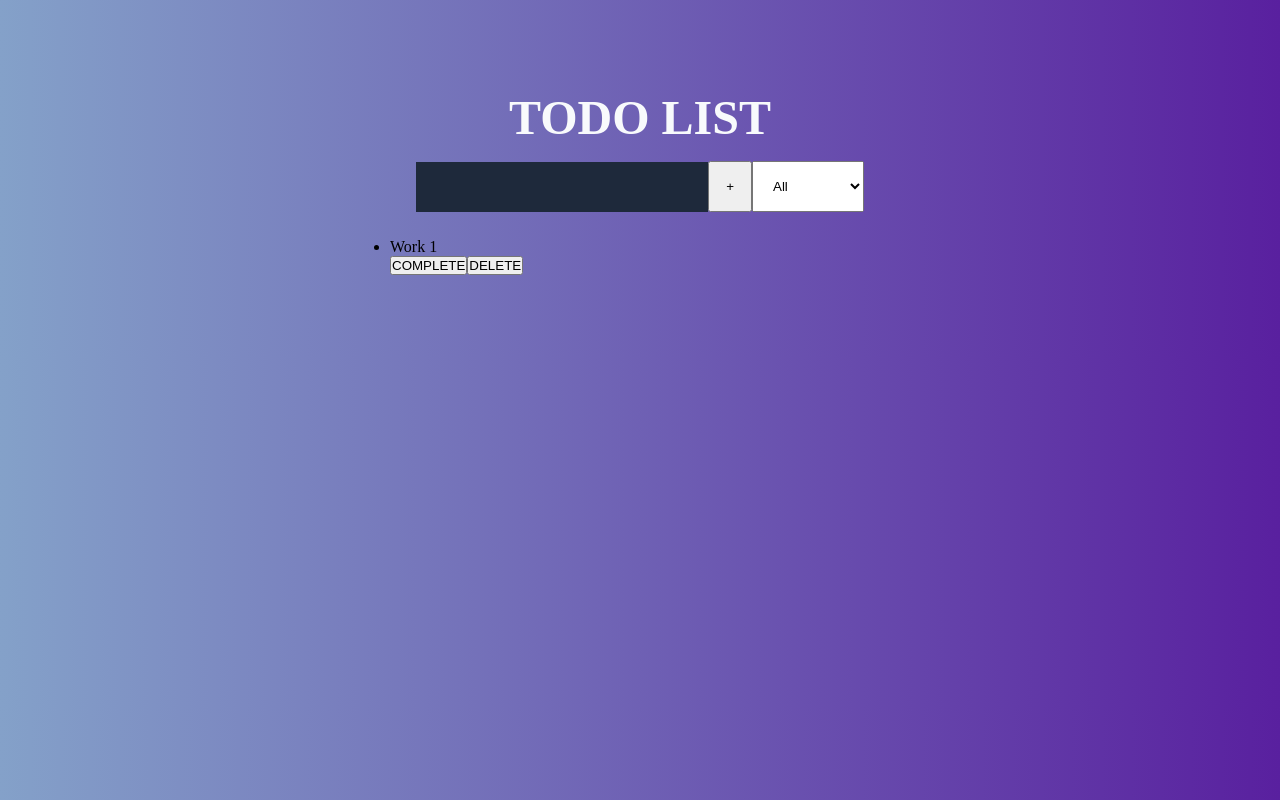
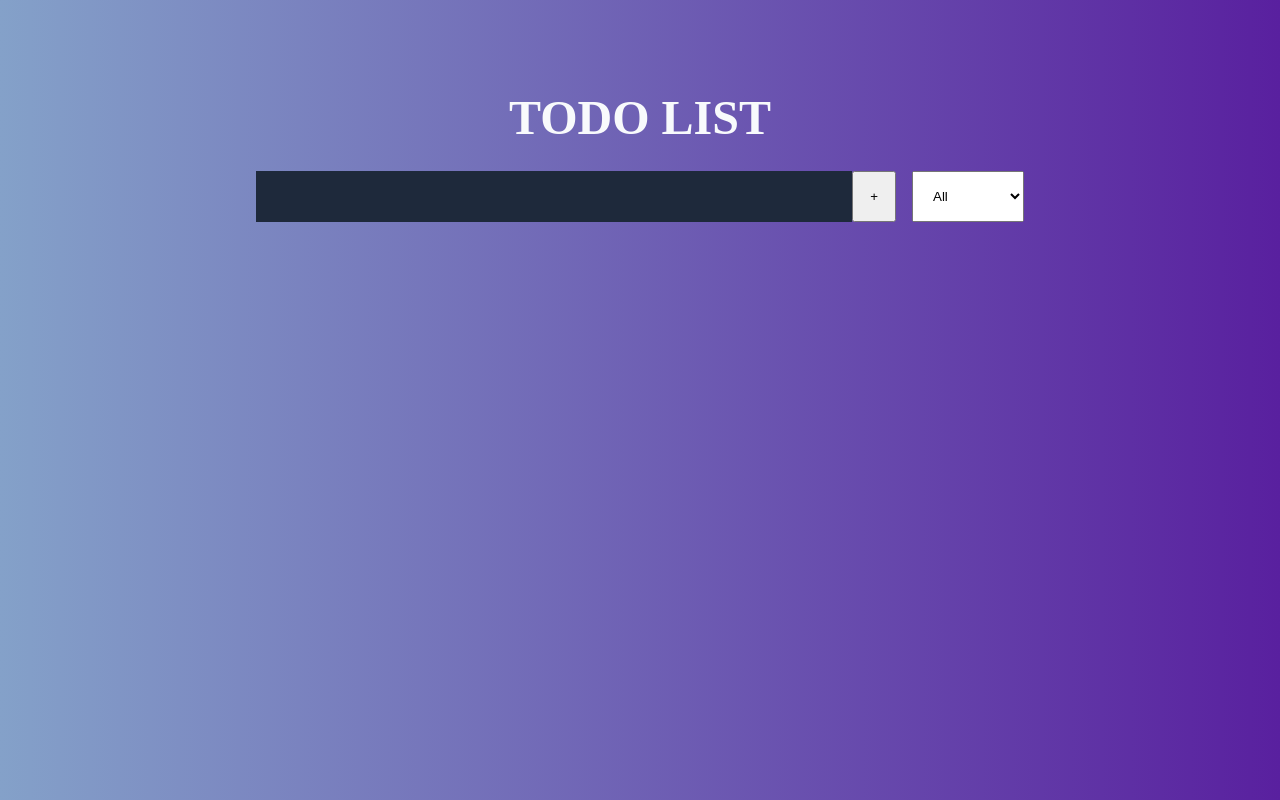
Before and after one commit to CodeChd/todo-app, a React (Vite) app: page / in a window 1280 px wide. Built offline with nearby package versions, Linux system fonts and the light colour scheme.

Commit message:
add & delete func

```diff
--- /dev/null
+++ b/components/Form.jsx
@@ -0,0 +1,42 @@
+import { useState } from "react"
+import { toast } from "react-hot-toast"
+
+
+export default function Form({ setIsTask }) {
+    const [isVal, setIsVal] = useState()
+
+    const onSubmit = (e) => {
+        e.preventDefault()
+
+
+        if(!isVal){
+            toast.error("Please input task")
+            return
+        }
+
+        const data ={
+            id: Math.round(Math.random() * 33),
+            task: isVal,
+            complete: "Complete",
+            delete: "Delete"
+        }
+
+        setIsTask((prev) => [...prev, data])
+        toast.success("Nice 👌")
+        setIsVal("")
+    }
+
+    return (
+        <form onSubmit={onSubmit}>
+            <div className="input-task">
+                <input type="text" value={isVal} onChange={(e) => setIsVal(e.target.value)} />
+                <button className="btn-header">+</button>
+            </div>
+            <select className="options">
+                <option value="All">All</option>
+                <option value="Complete">Complete</option>
+                <option value="Current">Current</option>
+            </select>
+        </form>
+    )
+}
--- a/components/Header.jsx
+++ b/components/Header.jsx
@@ -3,15 +3,6 @@ export default function Header() {
   return (
     <header>
             <h1>TODO LIST</h1>
-            <form >
-                <input type="text" />
-                <button className="btn-header"> +</button>
-                <select className="options">
-                    <option value="All">All</option>
-                    <option value="Complete">Complete</option>
-                    <option value="Current">Current</option>
-                </select>
-            </form>
     </header>
   )
 }
--- a/components/Tasks.jsx
+++ b/components/Tasks.jsx
@@ -1,10 +1,18 @@
-import React from 'react'
+import { useState } from "react"
 
-export default function Tasks() {
+
+
+export default function Tasks({isTask, removeTask}) {
+  const [isComplete, setIsComplete] = useState(false)
+
   return (
-    <li>
-        <p>Work 1 </p>
-        <button>COMPLETE</button><button>DELETE</button>
+    <li key={isTask.id} className='task-list'>
+
+      <p className={`${isComplete ? "task-done": null} task`}>{isTask.task}</p>
+      <button className='btn btn-complete' onClick={() => setIsComplete(!isComplete) }>{isTask.complete}</button>
+      <button className='btn btn-delete' onClick={() => removeTask(isTask.id)}>{isTask.delete}</button>
+
+
     </li>
   )
 }
--- a/components/Todos.jsx
+++ b/components/Todos.jsx
@@ -3,11 +3,16 @@ import Tasks from "./Tasks"
 
 
 
-export default function todos() {
+export default function todos({isTask, removeTask}) {
   return (
     <main>
         <ul>
-           <Tasks/>
+          {isTask.map((e) => (
+
+            <Tasks key={e.id} isTask={e} removeTask={removeTask}/>
+          ))
+
+          }
         </ul>
     </main>
   )
--- a/package.json
+++ b/package.json
@@ -10,7 +10,8 @@
   },
   "dependencies": {
     "react": "^18.2.0",
-    "react-dom": "^18.2.0"
+    "react-dom": "^18.2.0",
+    "react-hot-toast": "^2.4.0"
   },
   "devDependencies": {
     "@types/react": "^18.0.27",
--- a/src/App.css
+++ b/src/App.css
@@ -1,5 +1,5 @@
 .App{
-    max-width: 500px;
+    max-width: 800px;
     margin: 0 auto;
     margin-block: 5rem;
 }
@@ -8,20 +8,33 @@ header{
     padding: 10px;
 }
 
+h1{
+    text-align: center;
+    font-size: 3rem;
+    color: #f8fafc;
+}
+
 form{
     padding: 1rem;
+    align-items: center;
+    margin-bottom: 1rem;
+    gap: 1rem;
     display: flex;
-    align-items: center;
+}
+
+.input-task{
+display: flex;
+flex: 1;
 }
 
 input{
     background-color: #1e293b;
     padding: 1rem;
     font-size: 1rem;
+    width: 100%;
     color: #f1f5f9;
-    flex: 1;
     border: none;
-}
+    }
 
 .btn-header{
     padding: 1rem;
@@ -31,9 +44,34 @@ input{
     padding: 1rem;
 }
 
+.task-list{
+    display: flex;
+    color: #eef2ff;
+    justify-content: center;
+    margin-bottom: 1.5rem;
+    position: relative;
+}
 
-h1{
-    text-align: center;
-    font-size: 3rem;
-    color: #f8fafc;
+.task{
+    background-color: #7570d7;
+    max-width: 60%;
+    flex: 1;
+    font-weight: 600;
+    padding: 1rem;
+    transition: 500ms ease-in-out;
 }
+
+.btn{
+    padding-inline: 10px;
+    border: none;
+    cursor: pointer;
+}
+
+/* tasks */
+
+.task-done{
+    background-color: #7570d799;
+    text-decoration: line-through #eef2ff90 2px;
+    color: #4059a0;
+    transition: text-decoration 300ms ease-in-out;
+}
--- a/src/App.jsx
+++ b/src/App.jsx
@@ -1,4 +1,6 @@
 import { useState } from 'react'
+import { Toaster } from 'react-hot-toast'
+import Form from '../components/Form'
 import Header from '../components/Header'
 import Todos from '../components/Todos'
 import './App.css'
@@ -6,11 +8,20 @@ import './App.css'
 
 
 function App() {
+  const [isTask, setIsTask] = useState([])
+
+  const removeTask = (e) => {
+    const newList = isTask.filter((item) => item.id !== e)
+    setIsTask(newList)
+  }
+
 
   return (
     <div className="App">
+      <Toaster/>
      <Header/>
-     <Todos/>
+     <Form setIsTask={setIsTask}/>
+     <Todos removeTask={removeTask} isTask={isTask}/>
 
     </div>
   )
```
Also changed, not shown: 1 other file (tests, documents, lock files or other folders).
